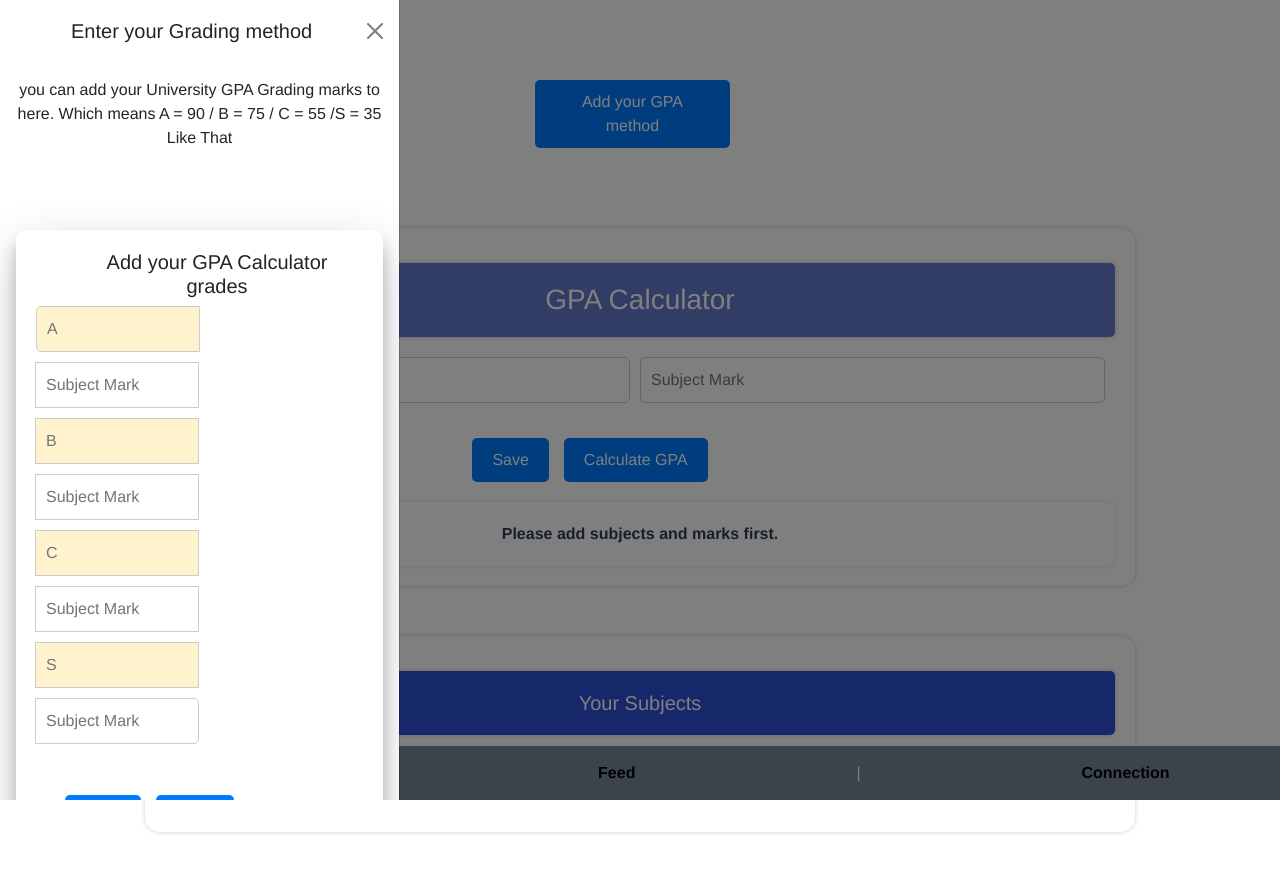
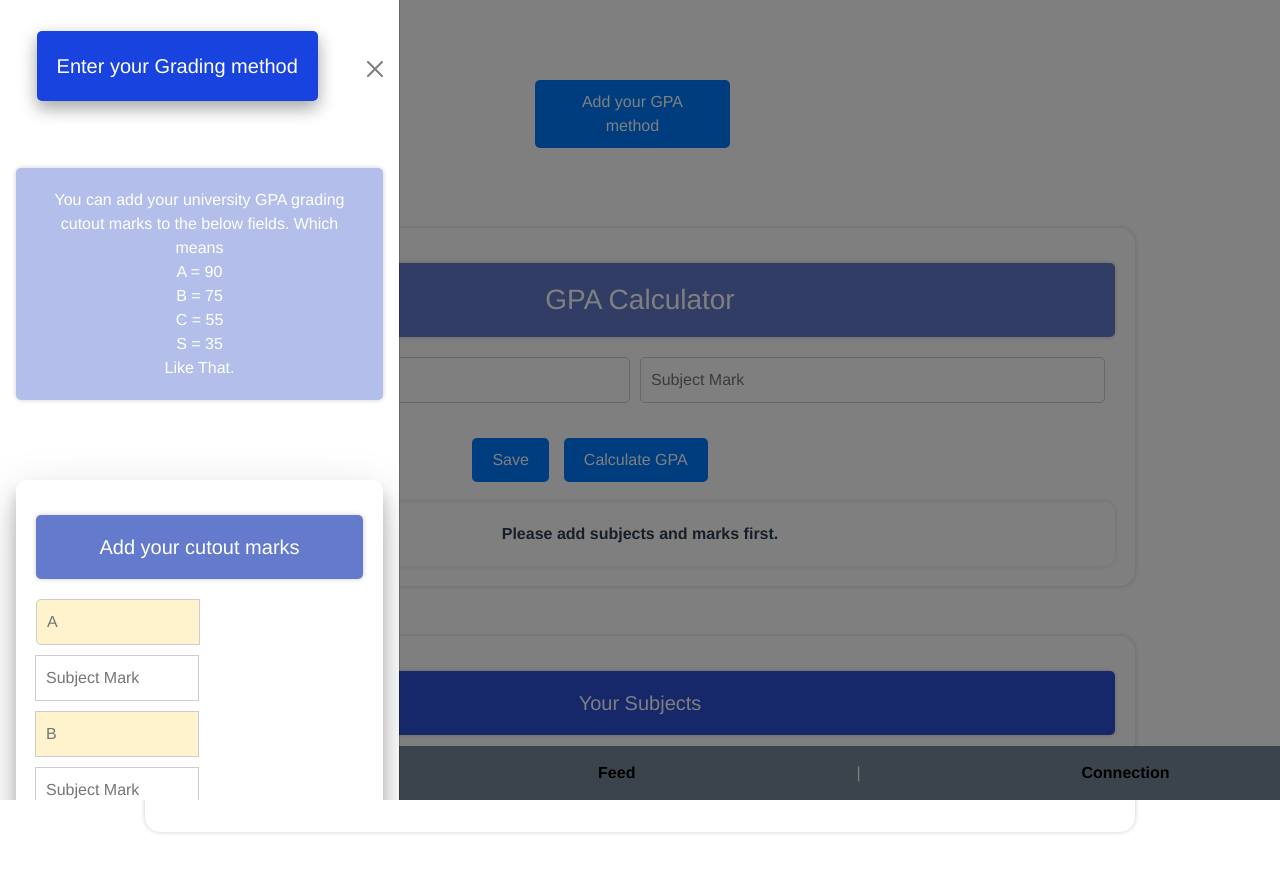
Before and after one commit to bhathiknk/socialmedia-webapp, a Vue app: page /GradesTracking in a window 1280 px wide. Both pictures are taken after a click on the button "Add your GPA method". Shown: the top 872 px of the page. Built offline with nearby package versions, Linux system fonts and the light colour scheme.

Commit message:
started to develop backend and changed some of few things in frondend

```diff
--- a/package.json
+++ b/package.json
@@ -10,6 +10,7 @@
   "dependencies": {
     "@fullcalendar/core": "^6.1.9",
     "@fullcalendar/daygrid": "^6.1.9",
+    "axios": "^1.6.0",
     "bootstrap": "^5.3.2",
     "core-js": "^3.8.3",
     "flowbite": "^1.8.1",
--- a/src/components/GradesTracking.vue
+++ b/src/components/GradesTracking.vue
@@ -12,12 +12,13 @@
           <div class="offcanvas offcanvas-start" tabindex="-1" id="offcanvasExample" aria-labelledby="offcanvasExampleLabel">
 
             <div class="offcanvas-header">
-              <h5 class="offcanvas-title" id="offcanvasExampleLabel">Enter your Grading method</h5>
+              <h5 class="offcanvas-title" id="canva-h5-topic">Enter your Grading method</h5> <!-- ID = "offcanvasExampleLabel"-->
               <button type="button" class="btn-close text-reset" data-bs-dismiss="offcanvas" aria-label="Close"></button>
             </div>
             <div class="offcanvas-body">
-              <div>
-                you can add your University GPA Grading marks to here. Which means A = 90 / B = 75 / C = 55 /S = 35 Like That
+              <div id="canva-description">
+                You can add your university GPA grading cutout marks to the below fields. Which means <br>A = 90 <br> B = 75 <br> C = 55
+                <br> S = 35 <br>Like That.
               </div>
 
               <!-- <div class="dropdown mt-3"> drop down button  -->
@@ -36,7 +37,7 @@
 
               <!--need to modify this code with Vue JS-->
               <div class="gpa-calculator-edit">
-                <h5>Add your GPA Calculator grades</h5>
+                <h5 id="cal-topic">Add your cutout marks</h5>
                 <form id="gpa-form">
                   <div id="subject-list">
                     <div class="subject-item">
@@ -86,7 +87,7 @@
           </div>
         </div>
         <button type="button" id="add-subject-button" @click="submitSubjectData">Save</button>
-        <button type="button" id="calculate-button" @click="calculateFinalGPA">Calculate GPA</button>
+        <button type="button" id="calculate-button" title="Before Click this button, you need to save your Sunject and marks details."  @click="calculateFinalGPA">Calculate GPA</button>
       </form>
            <div class="gpa-result-show" id="result" v-if="gpa !== null">Your GPA is: {{ gpa }}</div>
            <div class="gpa-result-show" id="result" v-else>Please add subjects and marks first.</div>
@@ -204,6 +205,35 @@ body {
   color: #ffffff;
   box-shadow: 0 0 5px rgba(0, 0, 0, 0.2);
 }
+
+#canva-h5-topic{
+  max-width: 990px;
+  margin: 0 auto;
+  padding: 20px;
+  border-radius: 5px;
+  margin-top: 15px;
+  margin-bottom: 20px;
+  background-color: rgb(25, 67, 222);
+  color: #ffffff;
+  box-shadow: 0 8px 16px 0 rgba(0,0,0,0.2), 0 6px 20px 0 rgba(0,0,0,0.19);
+}
+
+#canva-description{
+  max-width: 990px;
+  margin: 0 auto;
+  padding: 20px;
+  border-radius: 5px;
+  margin-top: 15px;
+  margin-bottom: 20px;
+  background-color: rgb(179, 190, 234);
+  color: #ffffff;
+  box-shadow: 0 0 5px rgba(0, 0, 0, 0.2);
+}
+
+#canva-description:hover{
+  box-shadow: 0 8px 16px 0 rgba(0,0,0,0.2), 0 6px 20px 0 rgba(0,0,0,0.19);
+  transition: 0.8s;
+}
 #calculator {
   max-width: 990px;
   margin: 0 auto;
@@ -298,7 +328,6 @@ input[type="number"]:hover{
   margin-top: 20px;
 }
 
-
 .scroll {
   max-height: 400px; /*  maximum height for the scrollable area (default 500px) */
   overflow-y: scroll;
```
Also changed, not shown: 1 other file (tests, documents, lock files or other folders).
